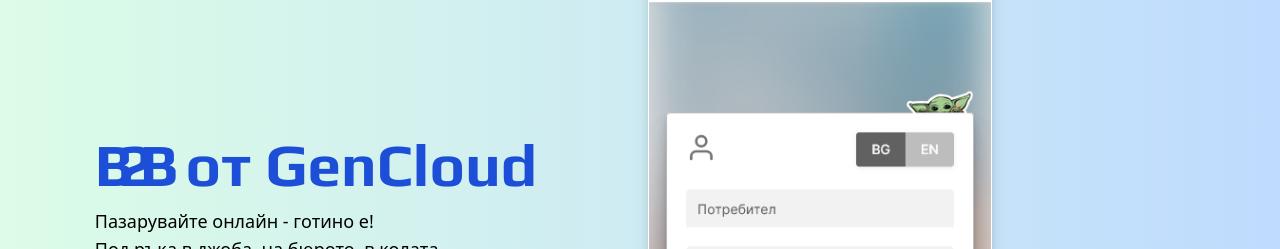
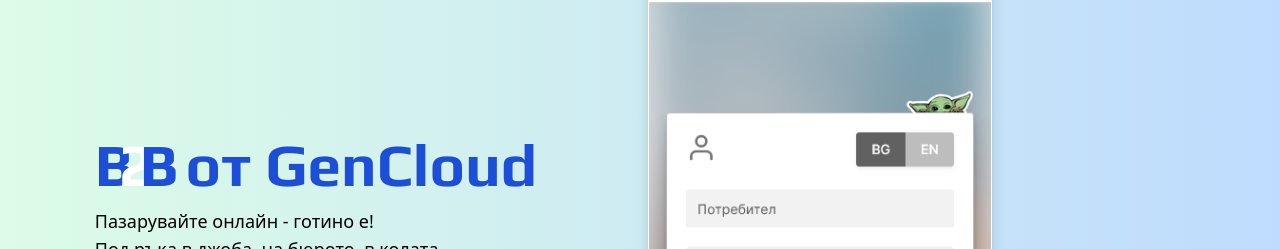
Before and after one commit to howbizarre/b2b-gencloud, a Nuxt app: page / in a window 1280 px wide. Shown: the part 140-389 px from the top of the page. Built offline with nearby package versions, Linux system fonts and the light colour scheme.

Commit message:
Refactor heading element in index.vue

```diff
--- a/pages/index.vue
+++ b/pages/index.vue
@@ -30,7 +30,11 @@
         <div class="w-full h-full flex items-center justify-center mt-3 md:mt-auto">
           <div class="max-w-[90%] md:max-w-full">
             <h3 class="text-3xl lg:text-6xl font-bold mb-3 text-blue-700">
-              <span class="tracking-[-6px] lg:tracking-[-14px] mr-2">{{ _t('B2B') }}</span>
+              <span class="tracking-[-6px] lg:tracking-[-14px] mr-2 relative">
+                <span class="!z-10">{{ _t('B') }}</span>
+                <span class="text-white !z-50">{{ _t('2') }}</span>
+                <span class="!z-10">{{ _t('B') }}</span>
+              </span>
               {{ _t('от GenCloud') }}
             </h3>
 
```
